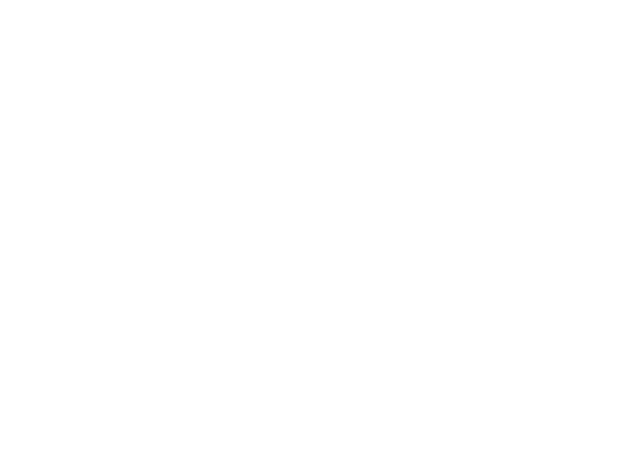
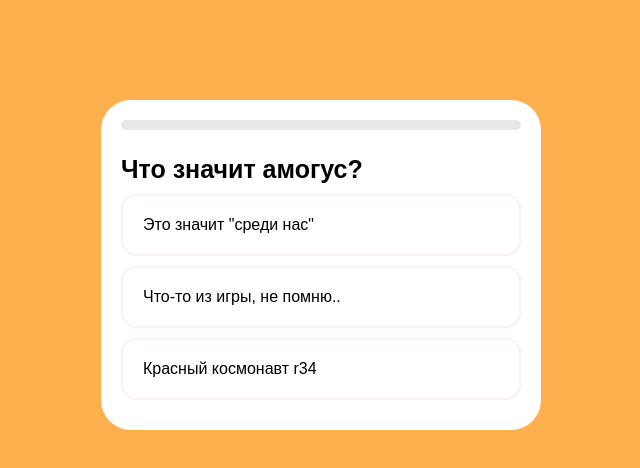
Before and after one commit to flos-mortis/react-practice, a React (Create React App) app: page / in a window 1280 px wide. Shown: the top 468 px of the page, without its empty margins (319-959 px from the left). Built offline with nearby package versions, Linux system fonts and the light colour scheme; the HTML template or start-up script is replaced by a standard one.

Commit message:
styling added

```diff
--- a/src/App.js
+++ b/src/App.js
@@ -1,20 +1,68 @@
 import React, { useState } from "react"
 import "./styles/index.css"
 
-const questions = []
+const questions = [
+    {
+        title: "Что значит амогус?",
+        variants: ['Это значит "среди нас"', 'Что-то из игры, не помню..', 'Красный космонавт r34'],
+        correct: 2
+    },
+    {
+        title: "Как зовут розового хаги-ваги?",
+        variants: ['Хаги-Ваги', 'Мисисипи', 'Киси-Миси', 'Писи-Киси'],
+        correct: 2
+    },
+    {
+        title: "Продолжи песню: 'Хаги-Ваги на запястье, ...'",
+        variants: ['Нужны дети в бравл старсе', 'Нужна ***** пощекастей', 'Мишка Фреди без подвала'],
+        correct: 0
+    },
+]
 
 function Result(){
+    return(
+        <div className="result">
+            <img src="https://placepic.ru/wp-content/uploads/2018/12/SHmXxpEHE4Q.jpg" width={'70%'}></img>
+            <h2>Вы отгадали 2 ответа из 5</h2>
+            <button>Играть снова</button>
+        </div>
+    )
 
 }
 
-function Game(){
+function Game({question, onClickVariant, step}){
+    const percent = Math.round((step / questions.length * 100));
+
+    return(
+        <div>
+            <div className="progress">
+                <div style={{ width: `${percent}%`}} className="progress_bar"></div>
+            </div>
+            <h1>{question.title}</h1>
+            <ul>
+                {
+                    question.variants.map((text, index) => (
+                        <li onClick={() => onClickVariant(index)} key={text}>{text}</li>
+                    ))
+                }
+            </ul>
+        </div>
+    )
 
 }
 
 function App(){
+    const[step, setStep] = useState(0)
+    const question = questions[step]
+
+    const onClickVariant = (index) => {
+        console.log(step, index);
+        setStep(step + 1)
+    }
+
     return (
-        <div className="game">
-
+        <div className="App">
+            <Game step={step} question={question} onClickVariant={onClickVariant}/>
         </div>
     )
 
--- a/src/styles/index.css
+++ b/src/styles/index.css
@@ -1,19 +1,63 @@
-.modal-window .animated{
-    visibility: visible;
-    opacity: 0;
+*{
+    margin: 0;
+    padding: 0;
 }
-
-.modal-window {
-    opacity: 0;
-    visibility: hidden;
-    transform: translate(-50%, -30%);
-    transition-delay: 0.2s;
+body{
+    display: flex;
+    align-items: center;
+    justify-content: center;
+    background-color: rgb(254, 176, 79);
+    font-family: 'Nunito', sans-serif;
+  -webkit-font-smoothing: antialiased;
+  -moz-osx-font-smoothing: grayscale;
 }
-
-.modal-window .show{
-    opacity: 1;
-    visibility: visible;
+ul{
+    list-style: none;
 }
-.modal-window img{
-    visibility: visible;
+li {
+    padding: 20px;
+    border: 2px solid rgba(178, 123, 123, 0.1);
+    border-radius: 15px;
+    margin-bottom: 10px;
+    cursor: pointer;
+    transition: all 0.1s ease-in-out;
 }
+    li:hover {
+      border: 2px solid rgba(218, 10, 10, 0.3);
+    }
+h1{
+    margin-bottom: 10px;
+    font-size: 25px;
+}
+.App{
+    width: 400px;
+    border-radius: 30px;
+    padding: 20px;
+    background-color: #fff;
+    margin-top: 100px;
+}
+.result{
+    text-align: center;
+}
+.result button{
+    border: none;
+    border-radius: 20px;
+    background-color: darkorange;
+    padding: 7px 20px;
+    margin-top: 20px;
+    font-size: 20px;
+    color: #fff;
+}
+.progress{
+    height: 10px;
+    border-radius: 30px;
+    background-color: rgb(232, 232, 232);
+    margin-bottom: 25px;
+}
+.progress_bar{
+    height: 100%;
+      border-radius: 30px;
+      width: 80%;
+      transition: all 0.3s ease-in-out;
+      background: linear-gradient(90deg, rgba(18, 231, 48, 1) 0%, rgba(0, 212, 255, 1) 100%);
+}
```
